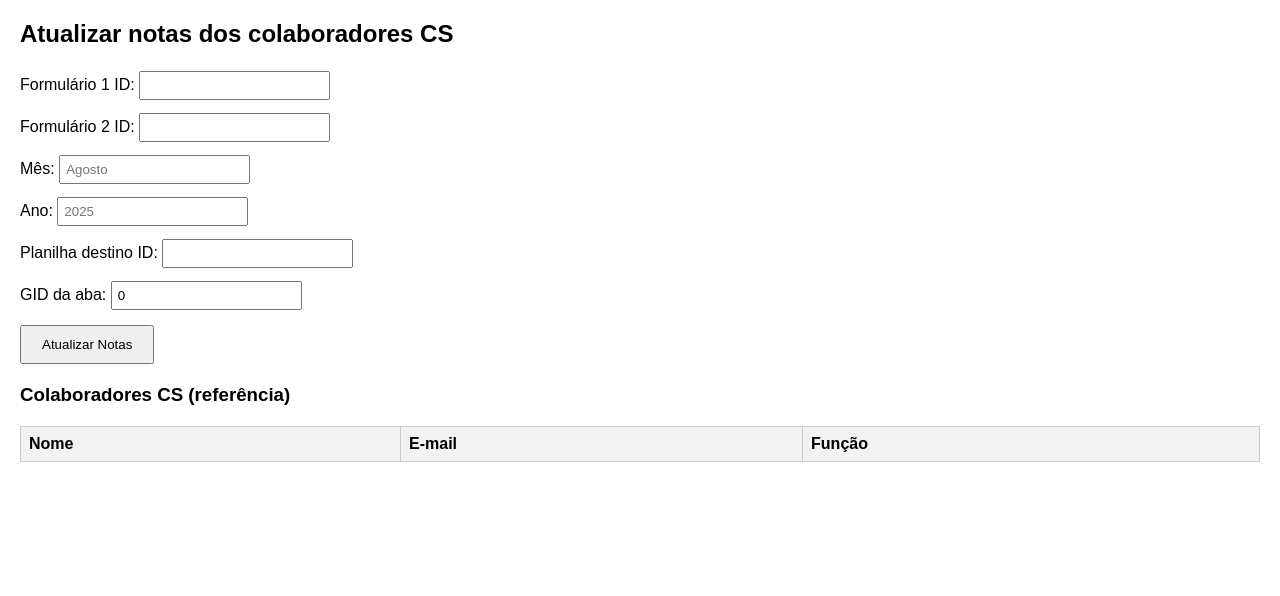
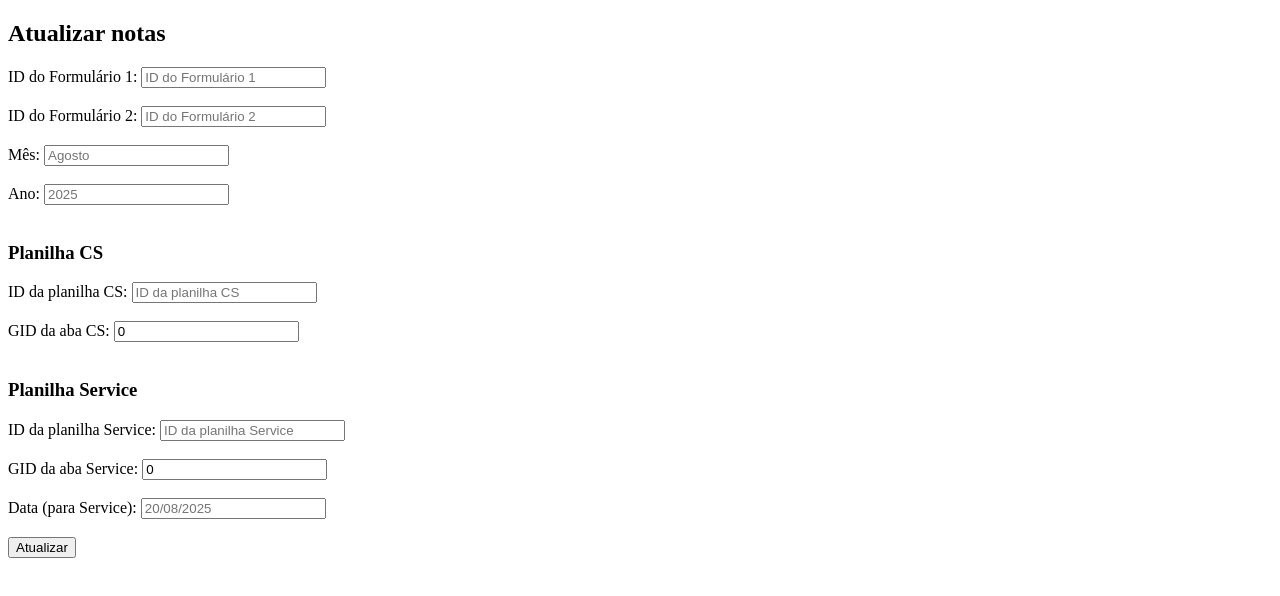
Before and after one commit to eduardoValeraKiwify/coletaDeAvaliacoes, a plain HTML site: page index.html in a window 1280 px wide. Drawn offline with Linux system fonts and the light colour scheme; no server answers.

Commit message:
Ajuste de frontend para inserção de planilha Service

```diff
--- a/index.html
+++ b/index.html
@@ -3,148 +3,80 @@
 
 <head>
   <meta charset="UTF-8">
-  <title>Atualizar Notas - Colaboradores CS</title>
-  <style>
-    body {
-      font-family: Arial, sans-serif;
-      margin: 20px;
-    }
-
-    label {
-      display: block;
-      margin-top: 10px;
-    }
-
-    input {
-      padding: 5px;
-      margin-top: 3px;
-    }
-
-    button {
-      margin-top: 15px;
-      padding: 10px 20px;
-      cursor: pointer;
-    }
-
-    table {
-      border-collapse: collapse;
-      margin-top: 20px;
-      width: 100%;
-    }
-
-    table,
-    th,
-    td {
-      border: 1px solid #ccc;
-    }
-
-    th,
-    td {
-      padding: 8px;
-      text-align: left;
-    }
-
-    th {
-      background-color: #f2f2f2;
-    }
-
-    #resultado {
-      margin-top: 20px;
-      font-weight: bold;
-    }
-  </style>
+  <title>Notas Formulários</title>
 </head>
 
 <body>
+  <h2>Atualizar notas</h2>
 
-  <h2>Atualizar notas dos colaboradores CS</h2>
+  <label>ID do Formulário 1:
+    <input type="text" id="form1" placeholder="ID do Formulário 1" required>
+  </label><br><br>
 
-  <!-- Formulário de parâmetros -->
-  <label>Formulário 1 ID:
-    <input type="text" id="form1" required>
-  </label>
-  <label>Formulário 2 ID:
-    <input type="text" id="form2" required>
-  </label>
+  <label>ID do Formulário 2:
+    <input type="text" id="form2" placeholder="ID do Formulário 2" required>
+  </label><br><br>
+
   <label>Mês:
     <input type="text" id="mes" placeholder="Agosto" required>
-  </label>
+  </label><br><br>
+
   <label>Ano:
-    <input type="number" id="ano" placeholder="2025" required>
-  </label>
-  <label>Planilha destino ID:
-    <input type="text" id="sheetId" required>
-  </label>
-  <label>GID da aba:
-    <input type="number" id="gid" value="0">
-  </label>
+    <input type="text" id="ano" placeholder="2025" required>
+  </label><br><br>
 
-  <button onclick="atualizarNotas()">Atualizar Notas</button>
+  <h3>Planilha CS</h3>
+  <label>ID da planilha CS:
+    <input type="text" id="sheetIdCS" placeholder="ID da planilha CS" required>
+  </label><br><br>
 
-  <div id="resultado"></div>
+  <label>GID da aba CS:
+    <input type="text" id="gidCS" placeholder="0" value="0" required>
+  </label><br><br>
 
-  <h3>Colaboradores CS (referência)</h3>
-  <table id="tabelaColaboradores">
-    <thead>
-      <tr>
-        <th>Nome</th>
-        <th>E-mail</th>
-        <th>Função</th>
-      </tr>
-    </thead>
-    <tbody></tbody>
-  </table>
+  <h3>Planilha Service</h3>
+  <label>ID da planilha Service:
+    <input type="text" id="sheetIdService" placeholder="ID da planilha Service" required>
+  </label><br><br>
+
+  <label>GID da aba Service:
+    <input type="text" id="gidService" placeholder="0" value="0" required>
+  </label><br><br>
+
+  <label>Data (para Service):
+    <input type="text" id="dataService" placeholder="20/08/2025" required>
+  </label><br><br>
+
+  <button onclick="atualizarNotas()">Atualizar</button>
+
+  <pre id="resultado"></pre>
 
   <script>
-    const GAS_URL = "https://script.google.com/macros/s/AKfycbyu7DPbrj0leRxVCA5_FtOKyVdveIQPtKTu1_d1ZbIScyQkI2Akw8TTMiWxgpot5D4U/exec"; // substitua pela URL do webapp publicado
-
-    // Buscar colaboradores ao carregar a página
-    window.onload = async function () {
-      try {
-        const response = await fetch(`${GAS_URL}?action=getColaboradores`);
-        const data = await response.json();
-        if (data.error) {
-          alert("Erro ao buscar colaboradores: " + data.error);
-          return;
-        }
-        preencherTabelaColaboradores(data); // exibe todos
-      } catch (err) {
-        console.error("Erro:", err);
-      }
-    };
-
-
-    function preencherTabelaColaboradores(colaboradores) {
-      const tbody = document.querySelector("#tabelaColaboradores tbody");
-      tbody.innerHTML = "";
-      colaboradores.forEach(c => {
-        let tr = document.createElement("tr");
-        tr.innerHTML = `<td>${c.nome}</td><td>${c.email}</td><td>${c.funcao}</td>`;
-        tbody.appendChild(tr);
-      });
-    }
+    const GAS_URL = "https://script.google.com/macros/s/AKfycbyu7DPbrj0leRxVCA5_FtOKyVdveIQPtKTu1_d1ZbIScyQkI2Akw8TTMiWxgpot5D4U/exec"; // <<< substitua aqui depois de publicar
 
     async function atualizarNotas() {
       const form1 = document.getElementById("form1").value.trim();
       const form2 = document.getElementById("form2").value.trim();
       const mes = document.getElementById("mes").value.trim();
       const ano = document.getElementById("ano").value.trim();
-      const sheetId = document.getElementById("sheetId").value.trim();
-      const gid = document.getElementById("gid").value.trim();
+      const sheetIdCS = document.getElementById("sheetIdCS").value.trim();
+      const gidCS = document.getElementById("gidCS").value.trim();
+      const sheetIdService = document.getElementById("sheetIdService").value.trim();
+      const gidService = document.getElementById("gidService").value.trim();
+      const dataService = document.getElementById("dataService").value.trim();
 
-      const url = `${GAS_URL}?formIds=${form1},${form2}&mes=${mes}&ano=${ano}&sheetId=${sheetId}&gid=${gid}`;
+      const url = `${GAS_URL}?formIds=${form1},${form2}&mes=${mes}&ano=${ano}&sheetIdCS=${sheetIdCS}&gidCS=${gidCS}&sheetIdService=${sheetIdService}&gidService=${gidService}&dataService=${encodeURIComponent(dataService)}`;
+
       try {
         const response = await fetch(url);
-        const result = await response.json();
-        document.getElementById("resultado").innerText =
-          result.error ? "Erro: " + result.error : "Notas atualizadas com sucesso na coluna " + result.coluna;
+        const data = await response.json();
+        document.getElementById("resultado").textContent = JSON.stringify(data, null, 2);
       } catch (err) {
         console.error("Erro:", err);
-        document.getElementById("resultado").innerText = "Erro na atualização.";
+        alert("Erro ao atualizar notas");
       }
     }
   </script>
-
 </body>
 
 </html>
```
